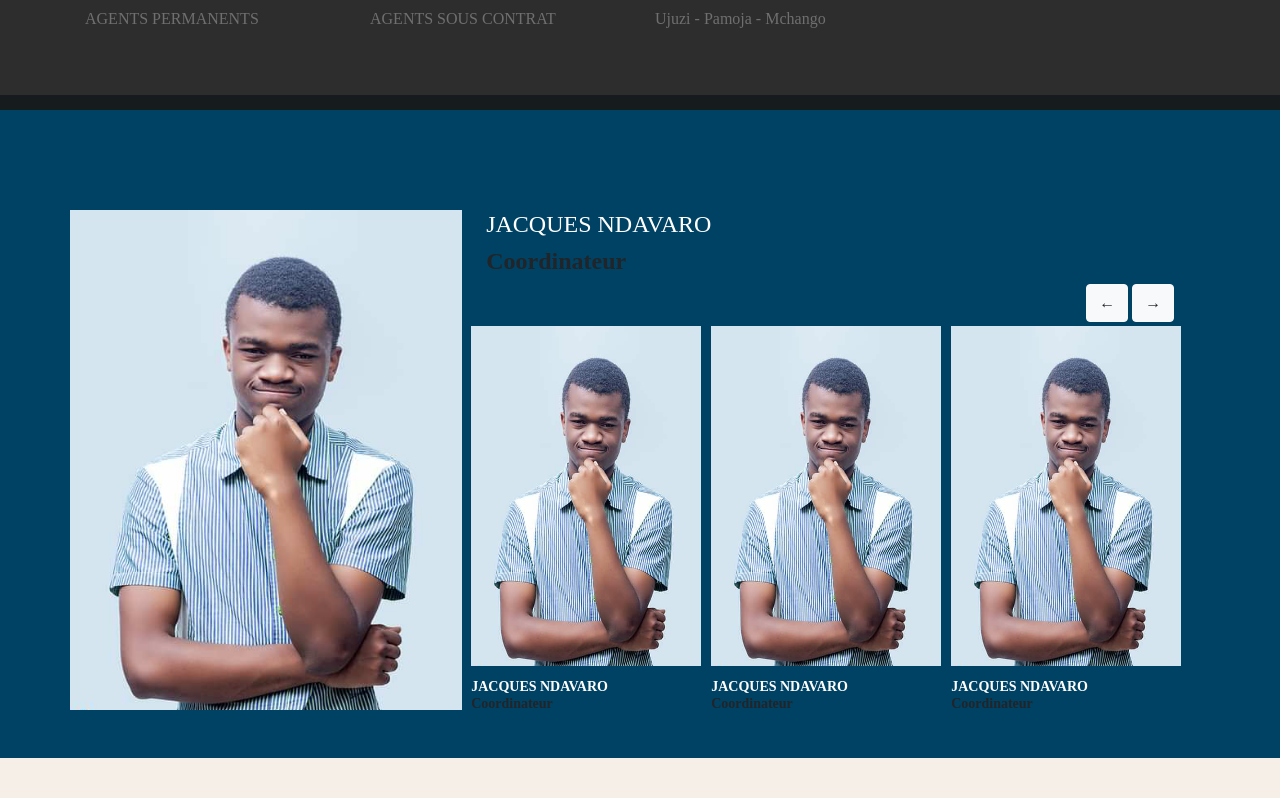
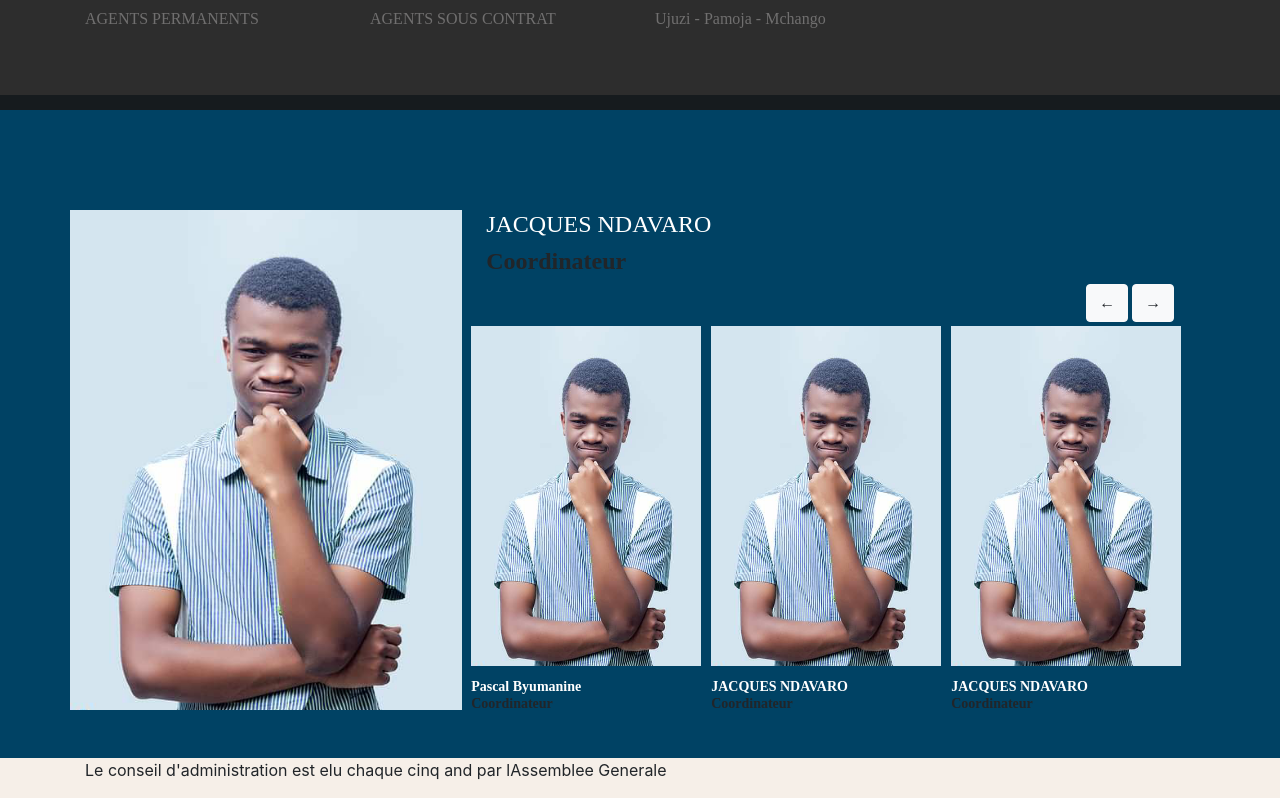
Before and after one commit to GhislainMitahi/CRES-React, a React (Create React App) app: page / in a window 1280 px wide. Shown: the part 1967-2765 px from the top of the page. Before the commit the page ends 2725 px from the top, so only its background shows below. Built offline with nearby package versions, Linux system fonts and the light colour scheme.

Commit message:
customize the equipe  section

```diff
--- a/src/components/Equipe.js
+++ b/src/components/Equipe.js
@@ -22,7 +22,7 @@ const Equipe = ()=>{
                         <div className="row pt-1">
                             <div className="team2">
                                 <img src={team1}  />
-                                <p className="title5">JACQUES NDAVARO</p>
+                                <p className="title5">Pascal Byumanine</p>
                                 <p className="details5">Coordinateur</p>
                             </div>
                             <div className="team2">
--- a/src/components/Equipe2.js
+++ b/src/components/Equipe2.js
@@ -3,8 +3,13 @@ import { Link } from "react-router-dom";
 
 const Equipe2 = ()=>{
     return (
-        <div>
+        <div className="equipe2">
+            <div className="container">
+                <div>
+                    <p>Le conseil d'administration est elu chaque cinq and par lAssemblee Generale</p>
+                </div>
 
+            </div>
         </div>
     )
 }
```
